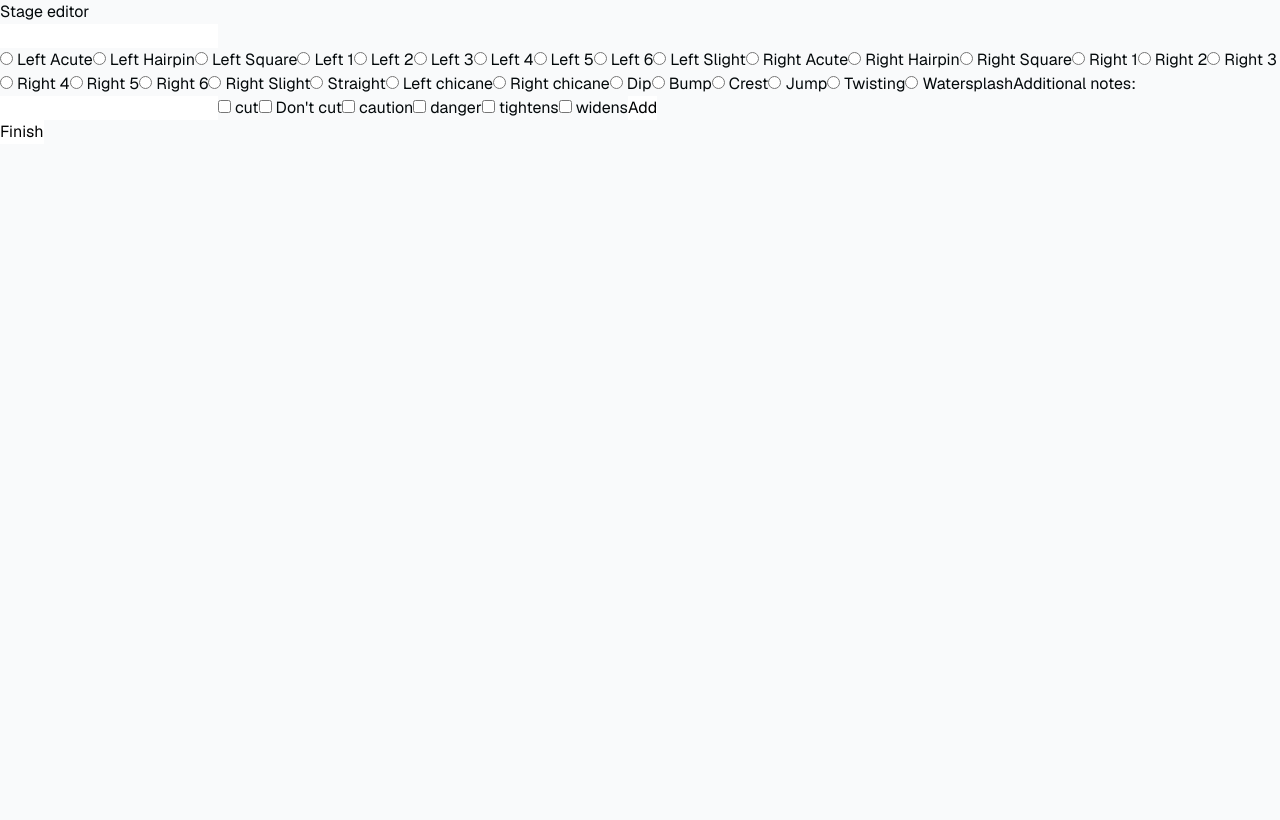
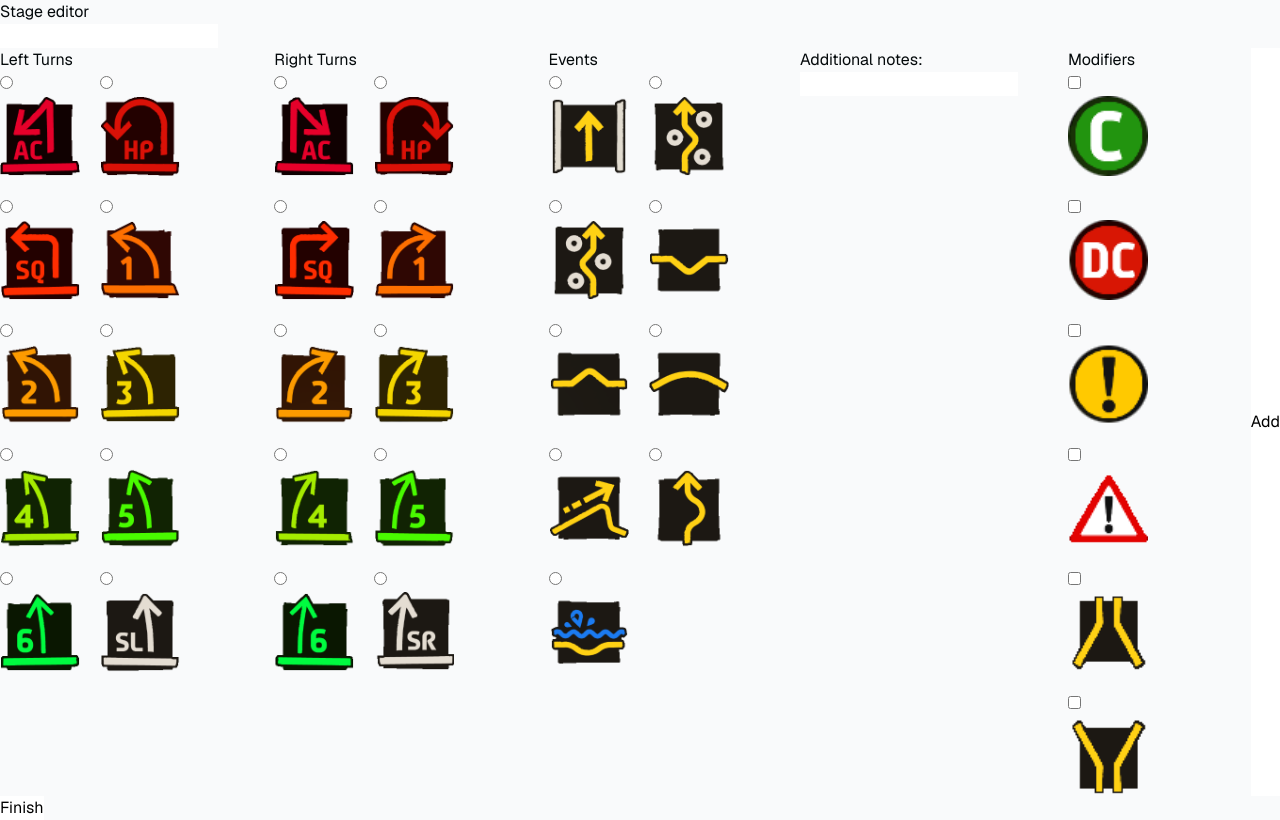
Before and after one commit to rakenduste-programmeerimine-2023/pacenote-master, a Next.js app: page /stage-editor in a window 1280 px wide. Built offline with nearby package versions, Linux system fonts and the light colour scheme.

Commit message:
feat: NewPacenoteForms style

```diff
--- a/app/stage-editor/page.tsx
+++ b/app/stage-editor/page.tsx
@@ -17,6 +17,7 @@ interface Pacenote {
   widens: boolean;
   tightens: boolean;
   notes: string;
+  icon: string;
 }
 
 const StageEditor: React.FC<StageEditorProps> = props => {
@@ -55,7 +56,8 @@ const StageEditor: React.FC<StageEditorProps> = props => {
               danger: newPacenoteFromForm.danger,
               widens: newPacenoteFromForm.widens,
               tightens: newPacenoteFromForm.tightens,
-              notes: newPacenoteFromForm.notes
+              notes: newPacenoteFromForm.notes,
+              icon: newPacenoteFromForm.icon
           }
       ]);
   }
--- a/components/Header.tsx
+++ b/components/Header.tsx
@@ -13,7 +13,7 @@ import Tooltip from '@mui/material/Tooltip';
 import MenuItem from '@mui/material/MenuItem';
 import AdbIcon from '@mui/icons-material/Adb';
 
-const pages = ['Products', 'Pricing', 'Blog'];
+const pages = ['Create new', 'My Pacenotes'];
 const settings = ['Profile', 'Account', 'Dashboard', 'Logout'];
 
 function ResponsiveAppBar() {
--- a/components/StageEditor/NewPacenoteForm.tsx
+++ b/components/StageEditor/NewPacenoteForm.tsx
@@ -1,5 +1,6 @@
 
 import React, { useState } from 'react';
+import '@/styles/NewPacenoteForm.css';
 
 interface NewPacenoteFormProps {
   onSubmit: (formData: any) => void;
@@ -15,6 +16,7 @@ const NewPacenoteForm: React.FC<NewPacenoteFormProps> = ({ onSubmit }) => {
       danger: false,
       tightens: false,
       widens: false,
+      icon: '',
     });
 
     // Handle form submission
@@ -33,6 +35,7 @@ const NewPacenoteForm: React.FC<NewPacenoteFormProps> = ({ onSubmit }) => {
           danger: false,
           tightens: false,
           widens: false,
+          icon: '',
         });
     };
 
@@ -41,53 +44,69 @@ const NewPacenoteForm: React.FC<NewPacenoteFormProps> = ({ onSubmit }) => {
 
   return (
     <div>
-        <form onSubmit={handleSubmit}>
+        <form onSubmit={handleSubmit} className="icon-form">
             {/* Left turns */}
-            <label><input type="radio" name="action" value="LAcute" checked={formData.action === 'LAcute'} onChange={(e) => setFormData({ ...formData, action: e.target.value })}/> Left Acute</label>
-            <label><input type="radio" name="action" value="LHairpin" checked={formData.action === 'LHairpin'} onChange={(e) => setFormData({ ...formData, action: e.target.value })}/> Left Hairpin</label>
-            <label><input type="radio" name="action" value="LSquare" checked={formData.action === 'LSquare'} onChange={(e) => setFormData({ ...formData, action: e.target.value })}/> Left Square</label>
-            <label><input type="radio" name="action" value="L1" checked={formData.action === 'L1'} onChange={(e) => setFormData({ ...formData, action: e.target.value })}/> Left 1</label>
-            <label><input type="radio" name="action" value="L2" checked={formData.action === 'L2'} onChange={(e) => setFormData({ ...formData, action: e.target.value })}/> Left 2</label>
-            <label><input type="radio" name="action" value="L3" checked={formData.action === 'L3'} onChange={(e) => setFormData({ ...formData, action: e.target.value })}/> Left 3</label>
-            <label><input type="radio" name="action" value="L4" checked={formData.action === 'L4'} onChange={(e) => setFormData({ ...formData, action: e.target.value })}/> Left 4</label>
-            <label><input type="radio" name="action" value="L5" checked={formData.action === 'L5'} onChange={(e) => setFormData({ ...formData, action: e.target.value })}/> Left 5</label>
-            <label><input type="radio" name="action" value="L6" checked={formData.action === 'L6'} onChange={(e) => setFormData({ ...formData, action: e.target.value })}/> Left 6</label>
-            <label><input type="radio" name="action" value="LSlight" checked={formData.action === 'LSlight'} onChange={(e) => setFormData({ ...formData, action: e.target.value })}/> Left Slight</label>
-
+            <div className="icon-section">
+              <h3>Left Turns</h3>
+              <div className="icon-row">
+                <label><input type="radio" name="action" value="LAcute" checked={formData.action === 'LAcute'} onChange={(e) => setFormData({ ...formData, action: e.target.value, icon: 'LAcute.png' })}/> <img src="/PacenoteIcons/LAcute.png" alt="LAcute" className="icon-image" /></label>
+                <label><input type="radio" name="action" value="LHairpin" checked={formData.action === 'LHairpin'} onChange={(e) => setFormData({ ...formData, action: e.target.value, icon: 'LHairpin.png' })}/> <img src="/PacenoteIcons/LHairpin.png" alt="LHairpin" className="icon-image" /></label>
+                <label><input type="radio" name="action" value="LSquare" checked={formData.action === 'LSquare'} onChange={(e) => setFormData({ ...formData, action: e.target.value, icon: 'LSquare.png' })}/> <img src="/PacenoteIcons/LSquare.png" alt="LSquare" className="icon-image" /></label>
+                <label><input type="radio" name="action" value="L1" checked={formData.action === 'L1'} onChange={(e) => setFormData({ ...formData, action: e.target.value, icon: 'L1.png' })}/> <img src="/PacenoteIcons/L1.png" alt="L1" className="icon-image" /></label>
+                <label><input type="radio" name="action" value="L2" checked={formData.action === 'L2'} onChange={(e) => setFormData({ ...formData, action: e.target.value, icon: 'L2.png' })}/> <img src="/PacenoteIcons/L2.png" alt="L2" className="icon-image" /></label>
+                <label><input type="radio" name="action" value="L3" checked={formData.action === 'L3'} onChange={(e) => setFormData({ ...formData, action: e.target.value, icon: 'L3.png' })}/> <img src="/PacenoteIcons/L3.png" alt="L3" className="icon-image" /></label>
+                <label><input type="radio" name="action" value="L4" checked={formData.action === 'L4'} onChange={(e) => setFormData({ ...formData, action: e.target.value, icon: 'L4.png' })}/> <img src="/PacenoteIcons/L4.png" alt="L4" className="icon-image" /></label>
+                <label><input type="radio" name="action" value="L5" checked={formData.action === 'L5'} onChange={(e) => setFormData({ ...formData, action: e.target.value, icon: 'L5.png' })}/> <img src="/PacenoteIcons/L5.png" alt="L5" className="icon-image" /></label>
+                <label><input type="radio" name="action" value="L6" checked={formData.action === 'L6'} onChange={(e) => setFormData({ ...formData, action: e.target.value, icon: 'L6.png' })}/> <img src="/PacenoteIcons/L6.png" alt="L6" className="icon-image" /></label>
+                <label><input type="radio" name="action" value="LSlight" checked={formData.action === 'LSlight'} onChange={(e) => setFormData({ ...formData, action: e.target.value, icon: 'LSlight.png' })}/> <img src="/PacenoteIcons/LSlight.png" alt="LSlight" className="icon-image" /></label>
+              </div>
+            </div>
             {/* Right turns */}
-            <label><input type="radio" name="action" value="RAcute" checked={formData.action === 'RAcute'} onChange={(e) => setFormData({ ...formData, action: e.target.value })}/> Right Acute</label>
-            <label><input type="radio" name="action" value="RHairpin" checked={formData.action === 'RHairpin'} onChange={(e) => setFormData({ ...formData, action: e.target.value })}/> Right Hairpin</label>
-            <label><input type="radio" name="action" value="RSquare" checked={formData.action === 'RSquare'} onChange={(e) => setFormData({ ...formData, action: e.target.value })}/> Right Square</label>
-            <label><input type="radio" name="action" value="R1" checked={formData.action === 'R1'} onChange={(e) => setFormData({ ...formData, action: e.target.value })}/> Right 1</label>
-            <label><input type="radio" name="action" value="R2" checked={formData.action === 'R2'} onChange={(e) => setFormData({ ...formData, action: e.target.value })}/> Right 2</label>
-            <label><input type="radio" name="action" value="R3" checked={formData.action === 'R3'} onChange={(e) => setFormData({ ...formData, action: e.target.value })}/> Right 3</label>
-            <label><input type="radio" name="action" value="R4" checked={formData.action === 'R4'} onChange={(e) => setFormData({ ...formData, action: e.target.value })}/> Right 4</label>
-            <label><input type="radio" name="action" value="R5" checked={formData.action === 'R5'} onChange={(e) => setFormData({ ...formData, action: e.target.value })}/> Right 5</label>
-            <label><input type="radio" name="action" value="R6" checked={formData.action === 'R6'} onChange={(e) => setFormData({ ...formData, action: e.target.value })}/> Right 6</label>
-            <label><input type="radio" name="action" value="RSlight" checked={formData.action === 'RSlight'} onChange={(e) => setFormData({ ...formData, action: e.target.value })}/> Right Slight</label>
-
+            <div className="icon-section">
+              <h3>Right Turns</h3>
+              <div className="icon-row">
+                <label><input type="radio" name="action" value="RAcute" checked={formData.action === 'RAcute'} onChange={(e) => setFormData({ ...formData, action: e.target.value, icon: 'RAcute.png' })}/> <img src="/PacenoteIcons/RAcute.png" alt="RAcute" className="icon-image" /></label>
+                <label><input type="radio" name="action" value="RHairpin" checked={formData.action === 'RHairpin'} onChange={(e) => setFormData({ ...formData, action: e.target.value, icon: 'RHairpin.png' })}/> <img src="/PacenoteIcons/RHairpin.png" alt="RHairpin" className="icon-image" /></label>
+                <label><input type="radio" name="action" value="RSquare" checked={formData.action === 'RSquare'} onChange={(e) => setFormData({ ...formData, action: e.target.value, icon: 'RSquare' })}/> <img src="/PacenoteIcons/RSquare.png" alt="RSquare" className="icon-image" /></label>
+                <label><input type="radio" name="action" value="R1" checked={formData.action === 'R1'} onChange={(e) => setFormData({ ...formData, action: e.target.value, icon: 'R1.png' })}/> <img src="/PacenoteIcons/R1.png" alt="R1" className="icon-image" /></label>
+                <label><input type="radio" name="action" value="R2" checked={formData.action === 'R2'} onChange={(e) => setFormData({ ...formData, action: e.target.value, icon: 'R2.png' })}/> <img src="/PacenoteIcons/R2.png" alt="R2" className="icon-image" /></label>
+                <label><input type="radio" name="action" value="R3" checked={formData.action === 'R3'} onChange={(e) => setFormData({ ...formData, action: e.target.value, icon: 'R3.png' })}/> <img src="/PacenoteIcons/R3.png" alt="R3" className="icon-image" /></label>
+                <label><input type="radio" name="action" value="R4" checked={formData.action === 'R4'} onChange={(e) => setFormData({ ...formData, action: e.target.value, icon: 'R4.png' })}/> <img src="/PacenoteIcons/R4.png" alt="R4" className="icon-image" /></label>
+                <label><input type="radio" name="action" value="R5" checked={formData.action === 'R5'} onChange={(e) => setFormData({ ...formData, action: e.target.value, icon: 'R5.png' })}/> <img src="/PacenoteIcons/R5.png" alt="R5" className="icon-image" /></label>
+                <label><input type="radio" name="action" value="R6" checked={formData.action === 'R6'} onChange={(e) => setFormData({ ...formData, action: e.target.value, icon: 'R6.png' })}/> <img src="/PacenoteIcons/R6.png" alt="R6" className="icon-image" /></label>
+                <label><input type="radio" name="action" value="RSlight" checked={formData.action === 'RSlight'} onChange={(e) => setFormData({ ...formData, action: e.target.value, icon: 'RSlight' })}/> <img src="/PacenoteIcons/RSlight.png" alt="RSlight" className="icon-image" /></label>
+              </div>
+            </div>
             {/* Events */}
-            <label><input type="radio" name="action" value="Straight" checked={formData.action === 'Straight'} onChange={(e) => setFormData({ ...formData, action: e.target.value })}/> Straight</label>
-            <label><input type="radio" name="action" value="LChicane" checked={formData.action === 'LChicane'} onChange={(e) => setFormData({ ...formData, action: e.target.value })}/> Left chicane</label>
-            <label><input type="radio" name="action" value="RChicane" checked={formData.action === 'RChicane'} onChange={(e) => setFormData({ ...formData, action: e.target.value })}/> Right chicane</label>
-            <label><input type="radio" name="action" value="Dip" checked={formData.action === 'Dip'} onChange={(e) => setFormData({ ...formData, action: e.target.value })}/> Dip</label>
-            <label><input type="radio" name="action" value="Bump" checked={formData.action === 'Bump'} onChange={(e) => setFormData({ ...formData, action: e.target.value })}/> Bump</label>
-            <label><input type="radio" name="action" value="Crest" checked={formData.action === 'Crest'} onChange={(e) => setFormData({ ...formData, action: e.target.value })}/> Crest</label>
-            <label><input type="radio" name="action" value="Jump" checked={formData.action === 'Jump'} onChange={(e) => setFormData({ ...formData, action: e.target.value })}/> Jump</label>
-            <label><input type="radio" name="action" value="Twisting" checked={formData.action === 'Twisting'} onChange={(e) => setFormData({ ...formData, action: e.target.value })}/> Twisting</label>
-            <label><input type="radio" name="action" value="Watersplash" checked={formData.action === 'Watersplash'} onChange={(e) => setFormData({ ...formData, action: e.target.value })}/> Watersplash</label>
-
+            <div className="icon-section">
+              <h3>Events</h3>
+              <div className="icon-row">
+                <label><input type="radio" name="action" value="Straight" checked={formData.action === 'Straight'} onChange={(e) => setFormData({ ...formData, action: e.target.value, icon: 'Straight' })}/> <img src="/PacenoteIcons/Straight.png" alt="Straight" className="icon-image" /></label>
+                <label><input type="radio" name="action" value="LChicane" checked={formData.action === 'LChicane'} onChange={(e) => setFormData({ ...formData, action: e.target.value, icon: 'LChicane' })}/> <img src="/PacenoteIcons/LChicane.png" alt="LChicane" className="icon-image" /></label>
+                <label><input type="radio" name="action" value="RChicane" checked={formData.action === 'RChicane'} onChange={(e) => setFormData({ ...formData, action: e.target.value, icon: 'RChicane' })}/> <img src="/PacenoteIcons/RChicane.png" alt="RChicane" className="icon-image" /></label>
+                <label><input type="radio" name="action" value="Dip" checked={formData.action === 'Dip'} onChange={(e) => setFormData({ ...formData, action: e.target.value, icon: 'Dip' })}/> <img src="/PacenoteIcons/Dip.png" alt="Dip" className="icon-image" /></label>
+                <label><input type="radio" name="action" value="Bump" checked={formData.action === 'Bump'} onChange={(e) => setFormData({ ...formData, action: e.target.value, icon: 'Bump' })}/> <img src="/PacenoteIcons/Bump.png" alt="Bump" className="icon-image" /></label>
+                <label><input type="radio" name="action" value="Crest" checked={formData.action === 'Crest'} onChange={(e) => setFormData({ ...formData, action: e.target.value, icon: 'Crest' })}/> <img src="/PacenoteIcons/Crest.png" alt="Crest" className="icon-image" /></label>
+                <label><input type="radio" name="action" value="Jump" checked={formData.action === 'Jump'} onChange={(e) => setFormData({ ...formData, action: e.target.value, icon: 'Jump' })}/> <img src="/PacenoteIcons/Jump.png" alt="Jump" className="icon-image" /></label>
+                <label><input type="radio" name="action" value="Twisting" checked={formData.action === 'Twisting'} onChange={(e) => setFormData({ ...formData, action: e.target.value, icon: 'Twisting' })}/> <img src="/PacenoteIcons/Twisting.png" alt="Twisting" className="icon-image" /></label>
+                <label><input type="radio" name="action" value="Watersplash" checked={formData.action === 'Watersplash'} onChange={(e) => setFormData({ ...formData, action: e.target.value, icon: 'Watersplash' })}/> <img src="/PacenoteIcons/Watersplash.png" alt="Watersplash" className="icon-image" /></label>
+              </div>
+            </div>
             {/* notes */}
             <label>Additional notes: <input type="text" name="notes"  value={formData.notes} onChange={(e) => setFormData({ ...formData, notes: e.target.value })} /></label>
 
             {/* Modifiers */}
-            <label><input type="checkbox" name="cut" value="true" checked={formData.cut} onChange={(e) => setFormData({ ...formData, cut: e.target.checked })} /> cut</label>
-            <label><input type="checkbox" name="dontcut" value="true" checked={formData.dontcut} onChange={(e) => setFormData({ ...formData, dontcut: e.target.checked })} /> Don't cut</label>
-            <label><input type="checkbox" name="caution" value="true" checked={formData.caution} onChange={(e) => setFormData({ ...formData, caution: e.target.checked })} /> caution</label>
-            <label><input type="checkbox" name="danger" value="true" checked={formData.danger} onChange={(e) => setFormData({ ...formData, danger: e.target.checked })} /> danger</label>
-            <label><input type="checkbox" name="tightens" value="true" checked={formData.tightens} onChange={(e) => setFormData({ ...formData, tightens: e.target.checked })} /> tightens</label>
-            <label><input type="checkbox" name="widens" value="true" checked={formData.widens} onChange={(e) => setFormData({ ...formData, widens: e.target.checked })} /> widens</label>
-
+            <div className="icon-section">
+              <h3>Modifiers</h3>
+              <div className="icon-row">
+                <label><input type="checkbox" name="cut" value="true" checked={formData.cut} onChange={(e) => setFormData({ ...formData, cut: e.target.checked, icon: 'Cut' })} /> <img src="/PacenoteIcons/Cut.png" alt="Cut" className="icon-image" /></label>
+                <label><input type="checkbox" name="dontcut" value="true" checked={formData.dontcut} onChange={(e) => setFormData({ ...formData, dontcut: e.target.checked, icon: 'Dontcut' })} /> <img src="/PacenoteIcons/Dontcut.png" alt="Dontcut" className="icon-image" /></label>
+                <label><input type="checkbox" name="caution" value="true" checked={formData.caution} onChange={(e) => setFormData({ ...formData, caution: e.target.checked, icon: 'Caution' })} /> <img src="/PacenoteIcons/Caution.png" alt="Caution" className="icon-image" /></label>
+                <label><input type="checkbox" name="danger" value="true" checked={formData.danger} onChange={(e) => setFormData({ ...formData, danger: e.target.checked, icon: 'Danger' })} /> <img src="/PacenoteIcons/Danger.png" alt="Danger" className="icon-image" /></label>
+                <label><input type="checkbox" name="tightens" value="true" checked={formData.tightens} onChange={(e) => setFormData({ ...formData, tightens: e.target.checked, icon: 'Tightens' })} /> <img src="/PacenoteIcons/Tightens.png" alt="Tightens" className="icon-image" /></label>
+                <label><input type="checkbox" name="widens" value="true" checked={formData.widens} onChange={(e) => setFormData({ ...formData, widens: e.target.checked, icon: 'Widens' })} /> <img src="/PacenoteIcons/Widens.png" alt="Widens" className="icon-image" /></label>
+                </div>
+            </div>
             {/* Submit */}
             <button type="submit" disabled={!isRadioSelected}>Add</button>
         </form>
--- a/components/StageEditor/PacenoteList.tsx
+++ b/components/StageEditor/PacenoteList.tsx
@@ -11,6 +11,7 @@ import React, { useState } from "react";
             widens: boolean;
             tightens: boolean;
             notes: string;
+            icon: string;
         }[];
         setPacenotes: React.Dispatch<
         React.SetStateAction<{
@@ -22,6 +23,7 @@ import React, { useState } from "react";
           widens: boolean;
           tightens: boolean;
           notes: string;
+          icon: string;
         }[]>
       >;
     }
@@ -68,6 +70,7 @@ import React, { useState } from "react";
                         onDragOver={handleDragOver}
                         onDrop={(e) => handleDrop(e, index)}
                     >
+
                         <span>{pacenote.action} </span>
                         <input type="checkbox" checked={pacenote.cut} readOnly />
                         <input type="checkbox" checked={pacenote.dontcut} readOnly />
--- /dev/null
+++ b/styles/NewPacenoteForm.css
@@ -0,0 +1,30 @@
+
+.icon-image {
+    width: 80px;
+    height: 80px;
+  }
+
+  .icon-form {
+    display: flex;
+    gap: 50px; /* Adjust the gap between sections */
+  }
+
+  .icon-section {
+    max-width: 500px; /* Adjust the maximum width of each section as needed */
+  }
+
+  .icon-row {
+    display: flex;
+    flex-wrap: wrap;
+    gap: 20px; /* Adjust the gap between icons */
+  }
+
+  /* Style each icon container */
+.icon-container {
+  display: flex;
+  align-items: center;
+}
+
+button[type="submit"] {
+  @apply text-black bg-white;
+}
```
